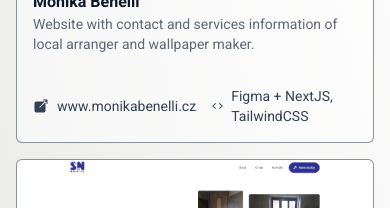
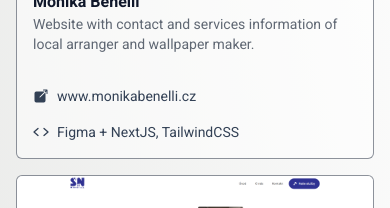
Before and after one commit to nilkoush/nilkoush.dev, a Next.js app: page /portfolio in a window 390 px wide. Shown: the part 615-823 px from the top of the page. Built offline with nearby package versions, Linux system fonts and the light colour scheme.

Commit message:
fixed project box alignment

```diff
--- a/src/components/project-box/ProjectBox.tsx
+++ b/src/components/project-box/ProjectBox.tsx
@@ -30,7 +30,7 @@ const ProjectBox: FC<ProjectBoxProps> = ({ project }) => {
 						{project.description}
 					</p>
 				</main>
-				<footer className="flex justify-between gap-4 p-4 text-sm text-gray-700 dark:text-gray-300 md:flex-col lg:flex-row">
+				<footer className="flex flex-col justify-between gap-4 p-4 text-sm text-gray-700 dark:text-gray-300 lg:flex-row">
 					<a
 						className="flex items-center gap-2"
 						href={`https://${project.link}`}
```
